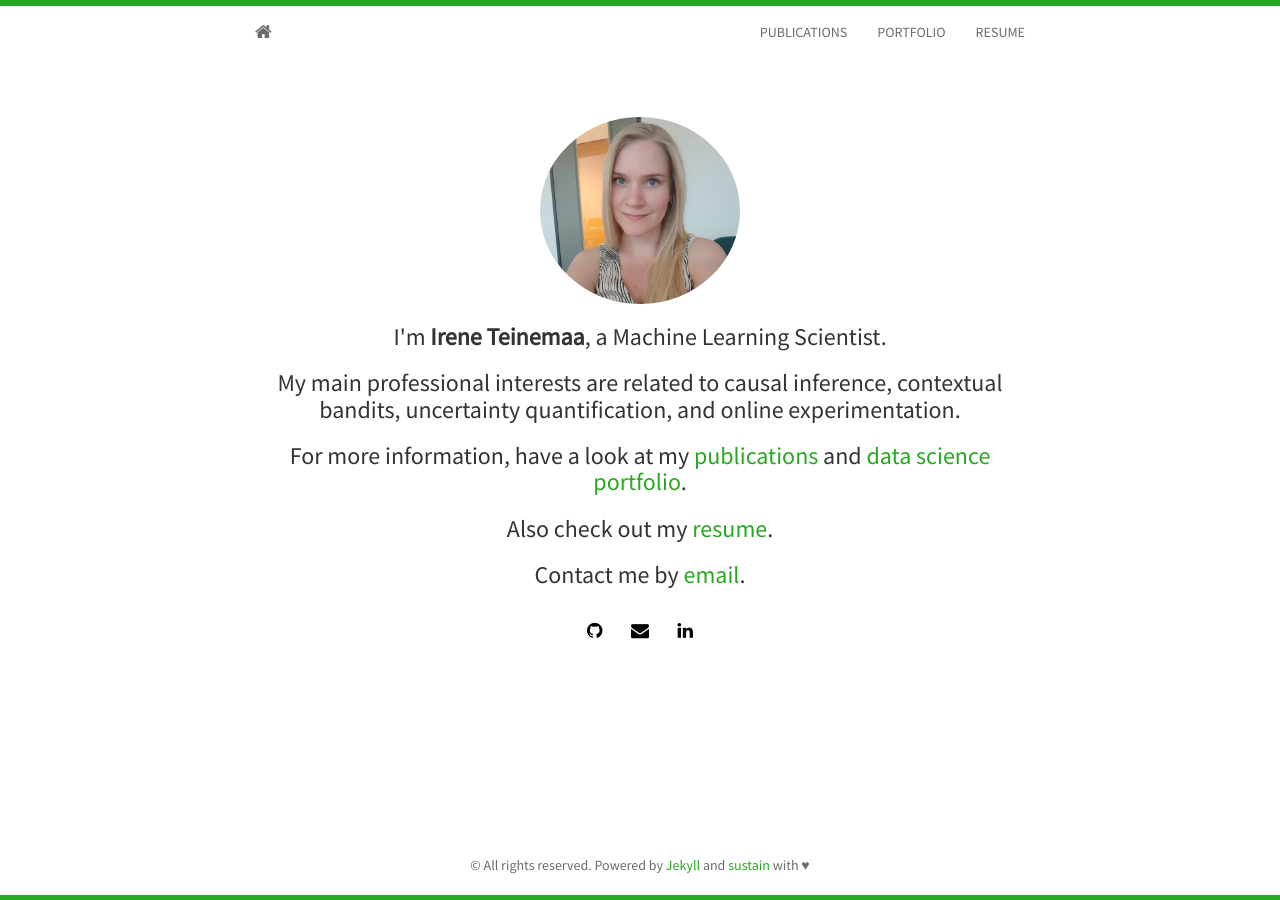
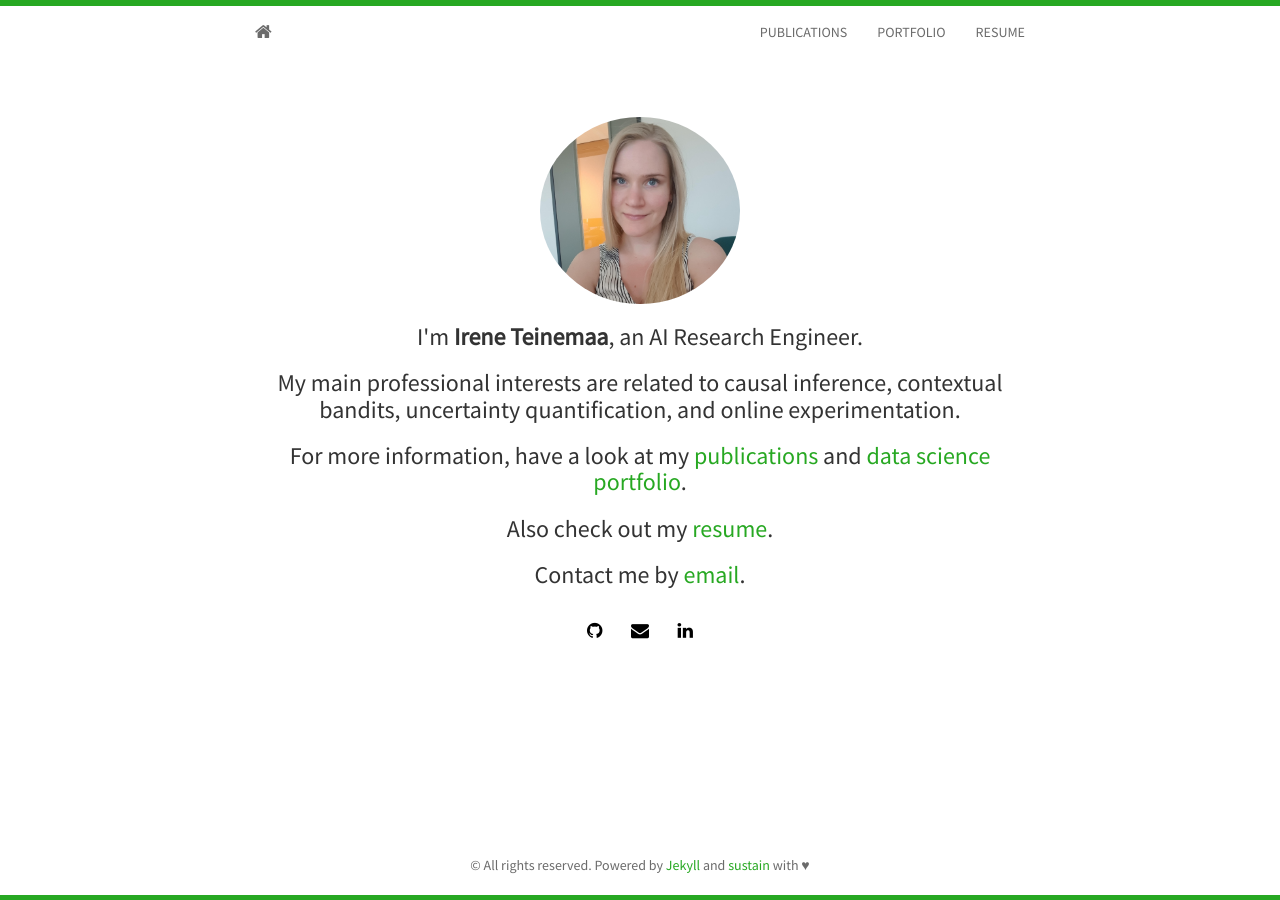
Before and after one commit to irhete/irhete.github.io, a Jekyll site: the page built from index.html, in a window 1280 px wide. Built offline with Jekyll 4.4.1, drawn with Linux system fonts in a browser that asks for light colours; nearby versions of some CDN libraries; the list of posts is cut into pages by our own code; a style sheet for code colours, icons or effects is not loaded.

Commit message:
Changed headline

```diff
--- a/index.html
+++ b/index.html
@@ -7,7 +7,7 @@
 	  <div class="avatar">
 		<img class="img-circle" src="{{ site.baseurl }}static/img/{{ site.avatar }}" alt="Profile image">
 	  </div>
-	  <h3>I'm <strong>{{ site.author }}</strong>, a Machine Learning Scientist. </h3>
+	  <h3>I'm <strong>{{ site.author }}</strong>, an AI Research Engineer. </h3>
 
 <h3>My main professional interests are related to causal inference, contextual bandits, uncertainty quantification, and online experimentation.</h3>
 	  <h3>For more information, have a look at my <a href="https://scholar.google.com/citations?user={{ site.googlescholar }}">publications</a> and <a href="{{ site.baseurl }}portfolio.html">data science portfolio</a>.</h3>
```
